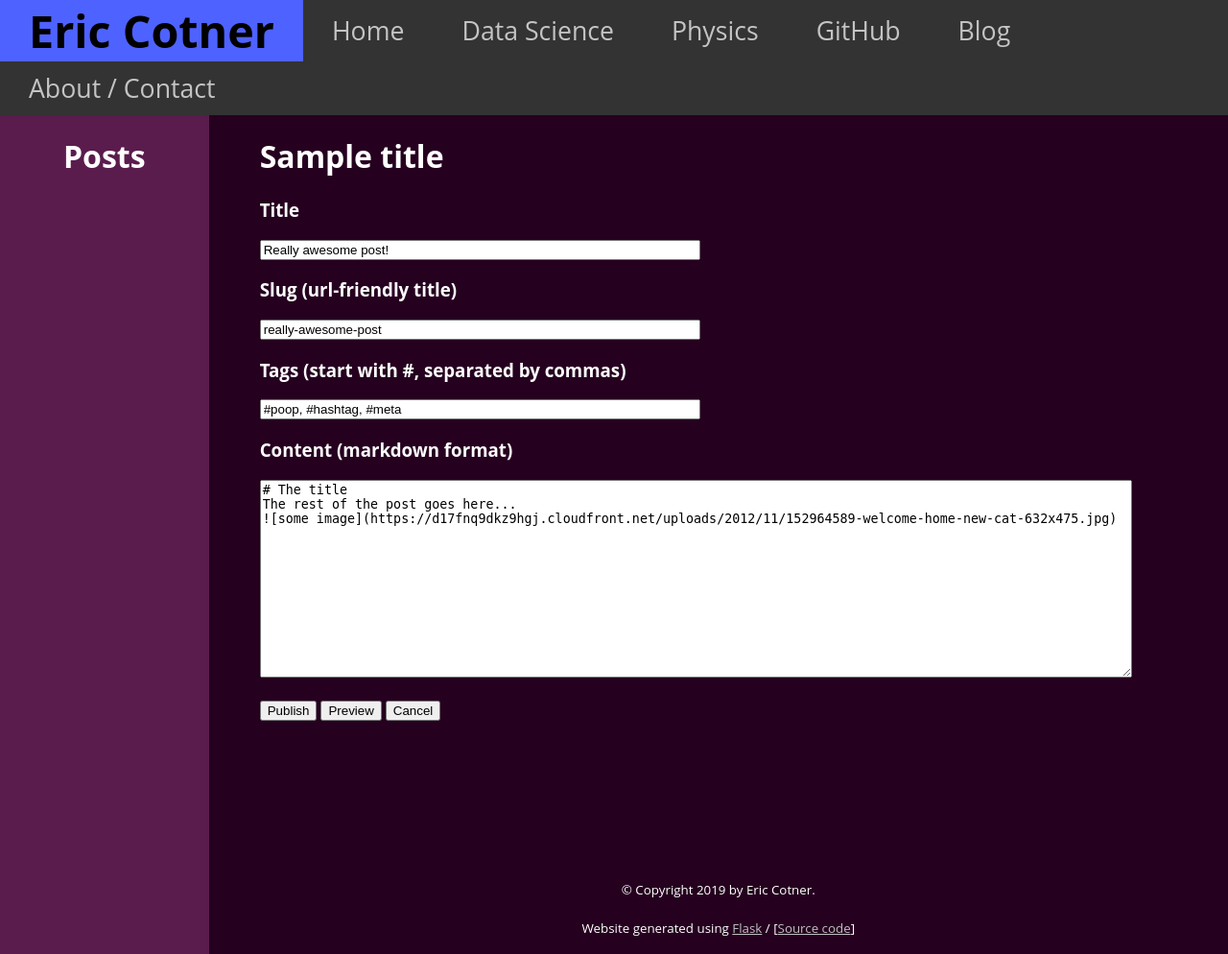
After one commit to ecotner/flask-website, a Flask app: template application/templates/create_edit_post.html in a window 1280 px wide. The commit adds this page. Shown: the whole page at 96% size. Run offline with Flask 2, Linux system fonts and the light colour scheme; the template is opened without the code that fills it: most values are stand-ins (such as "Sample title", 1, 10 or a date in 2020).

Commit message:
(WIP) creating admin section of blog to create/edit posts, found out how to inherit template blocks

```diff
--- a/application/database/mysql.py
+++ b/application/database/mysql.py
@@ -5,7 +5,7 @@ import MySQLdb as sql
 sshtunnel.SSH_TIMEOUT = 5.0
 sshtunnel.TUNNEL_TIMEOUT = 5.0
 
-from application.database.db_config import DBConfig
+from application.db_config import DBConfig
 
 config = DBConfig()
 
--- a/application/routes/main.py
+++ b/application/routes/main.py
@@ -32,7 +32,7 @@ nav_links = {
 
 
 @app.before_request
-def first():
+def get_nav_links():
     g.nav_links = nav_links
 
 
--- a/application/static/styles/base_style.css
+++ b/application/static/styles/base_style.css
@@ -34,12 +34,13 @@ a:hover {
 
 /* code display */
 code {
-    display: inline-block;
+    display: inline;
     color: black;
+    font-weight: bold;
     background-color: gray;
-    padding: 2px;
+    padding: 0 2px 0 2px;
     font-family: Courier, 'Courier New', monospace;
-    font-size: 12pt;
+    /* font-size: 12pt; */
 }
 
 pre code {padding: 10px}
--- a/application/static/styles/blog_style.css
+++ b/application/static/styles/blog_style.css
@@ -1,3 +1,8 @@
+p {
+    line-height: 2em;
+    font-size: 14pt;
+}
+
 img[alt=blog-img] {
     max-height: 250px;
     display: block;
@@ -23,3 +28,16 @@ img[alt=blog-img] {
 .collapse-indicator {
     font-family: 'Courier New', Courier, monospace;
 }
+
+input {
+    width: 50%;
+}
+
+#post-content-form textarea {
+    width: 100%;
+    height: 200px;
+}
+
+#post-submission-buttons {
+    margin-top: 20px;
+}
--- a/application/templates/banner_layout.html
+++ b/application/templates/banner_layout.html
@@ -1,7 +1,8 @@
 {% extends "base_layout.html" %}
 
 {% block stylesheets %}
-<link rel="stylesheet" type="text/css" href="{{ url_for('static', filename='styles/banner_style.css')}}">
+    {{ super() }}
+    <link rel="stylesheet" type="text/css" href="{{ url_for('static', filename='styles/banner_style.css')}}">
 {% endblock %}
 {% block title %}{{ page_title }}{% endblock %}
 
--- a/application/templates/base_layout.html
+++ b/application/templates/base_layout.html
@@ -3,8 +3,9 @@
 
 <head>
     <!-- CSS stylesheet -->
-    <link rel="stylesheet" type="text/css" href="{{ url_for('static', filename='styles/base_style.css')}}">
-    {% block stylesheets %}{% endblock %}
+    {% block stylesheets %}
+        <link rel="stylesheet" type="text/css" href="{{ url_for('static', filename='styles/base_style.css')}}">
+    {% endblock %}
     <!-- favicon can be found at https://www.cleanpng.com/png-atom-scalable-vector-graphics-text-editor-logo-6589277/download-png.html with "personal use" license -->
     <link rel="icon" , type="image/png" href="{{ url_for('static', filename='media/icon-atom.png')}}">
     <!-- MathJax support -->
--- a/application/templates/blog_layout.html
+++ b/application/templates/blog_layout.html
@@ -1,6 +1,7 @@
 {% extends "sidebar_layout.html" %}
 <!-- Head -->
 {% block stylesheets %}
+    {{ super() }}
     <link rel="stylesheet" type="text/css" href="{{ url_for('static', filename='styles/sidebar_style.css')}}">
     <link rel="stylesheet" type="text/css" href="{{ url_for('static', filename='styles/blog_style.css')}}">
 {% endblock %}
@@ -12,19 +13,20 @@
 <!-- Sidebar -->
 {% block sidebar_title %}Posts{% endblock %}
 {% block sidebar_content %}
-    {% for tag, posts in tag_to_posts.items() %}
+    {% for tag, posts in g.tag_to_posts.items() %}
         <li class="tag">
             <a onclick="toggleListExpand(this)" style="display: block;">
+                <!-- @html-ignore  -->
                 <h3 class="tag-hx" style="color: {{ posts['color'] }};">
                     {{ tag }} ({{ posts['count'] }})
                     <span class="collapse-indicator">[+]</span>
                 </h3>
             </a>
             <ul>
-            {% for title, link in zip(posts['title'], posts['link']) %}
+            {% for title, slug in zip(posts['title'], posts['slug']) %}
                 <li>
                     <h4 class="post-hx">
-                        <a href="{{ url_for('blog_post', link=link) }}">{{ title }}</a>
+                        <a href="{{ url_for('blog_post', slug=slug) }}">{{ title }}</a>
                     </h4>
                 </li>
             {% endfor %}
@@ -36,8 +38,8 @@
 <!-- Main content -->
 {% block content_text %}
     <div id="content-text">
-        <h5>Posted {{ posted_date }}</h5>
-        <h5>Tags: {{ post_tags|safe }}</h5>
+        {% if posted_date %}<h5>Posted {{ posted_date }}</h5>{% endif %}
+        {% if post_tags %}<h4>Tags: {{ post_tags|safe }}</h4>{% endif %}
         {{ content_text|markdown }}
     </div>
 {% endblock %}
--- /dev/null
+++ b/application/templates/create_edit_post.html
@@ -0,0 +1,35 @@
+{% extends "blog_layout.html" %}
+{% block title %}{{ title }}{% endblock %}
+
+{% block content_text %}
+<div id='content-text'>
+    <form>
+        <h1>{{ title }}</h1>
+        <div id="post-title-form">
+            <h3>Title</h3>
+            <input type='text' name='title' value="Really awesome post!">
+        </div>
+        <div>
+            <h3>Slug (url-friendly title)</h3>
+            <input type='text' name='slug' value='really-awesome-post'>
+        </div>
+        <div id="post-tags-form">
+            <h3>Tags (start with #, separated by commas)</h3>
+            <input type='text' name='tags' value="#poop, #hashtag, #meta">
+        </div>
+        <div id="post-content-form">
+            <h3>Content (markdown format)</h3>
+            <textarea type='text' name='content'>
+# The title
+The rest of the post goes here...
+![some image](https://d17fnq9dkz9hgj.cloudfront.net/uploads/2012/11/152964589-welcome-home-new-cat-632x475.jpg)
+            </textarea>
+        </div>
+        <div id="post-submission-buttons">
+            <button type="submit" name="publish" formaction="{{ url_for('create_post') }}" formmethod='post'>Publish</button>
+            <button type="submit" name="preview" formaction="{{ url_for('preview_post') }}" formmethod='post'>Preview</button>
+            <a href="{{ url_for('blog_landing') }}"><button type="button">Cancel</button></a>
+        </div>
+    </form>
+</div>
+{% endblock %}
--- a/application/templates/sidebar_layout.html
+++ b/application/templates/sidebar_layout.html
@@ -1,6 +1,7 @@
 {% extends "base_layout.html" %}
 {% block stylesheets %}
-<link rel="stylesheet" type="text/css" href="{{ url_for('static', filename='styles/sidebar_style.css')}}">
+    {{ super() }}
+    <link rel="stylesheet" type="text/css" href="{{ url_for('static', filename='styles/sidebar_style.css')}}">
 {% endblock %}
 {% block title %}{{ page_title }}{% endblock %}
 
```
Also changed, not shown: application/markdown/datascience.md (+2 -2 lines), application/markdown/physics.md (+1 -1 lines), application/routes/blog.py (+110 -29 lines), application/templates/login.html (added), application/templates/logout.html (added), 1 other file.
